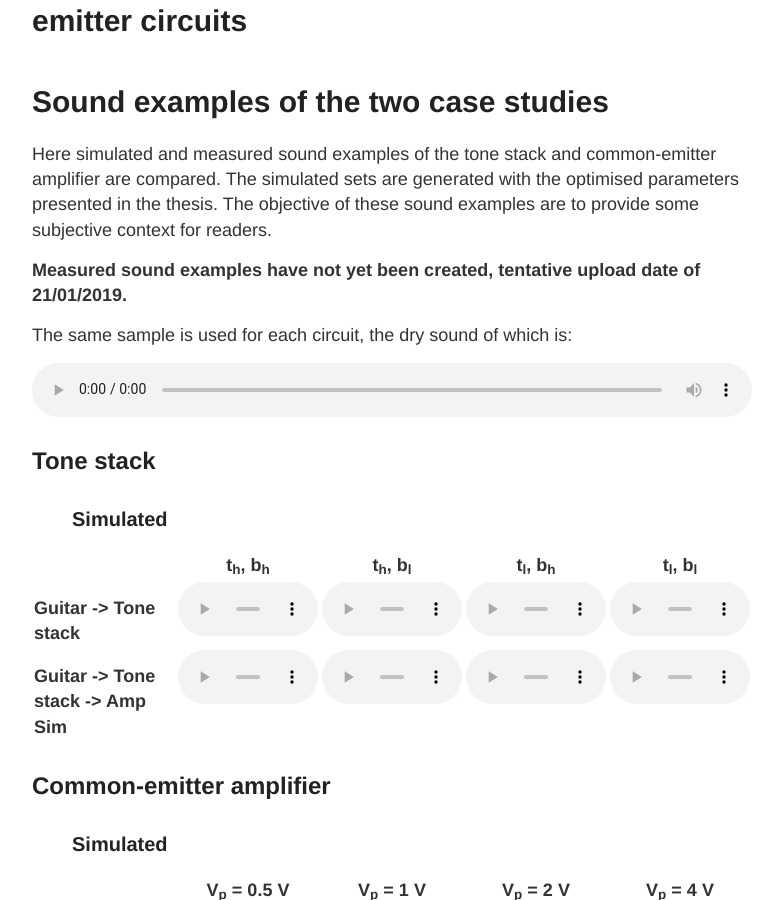
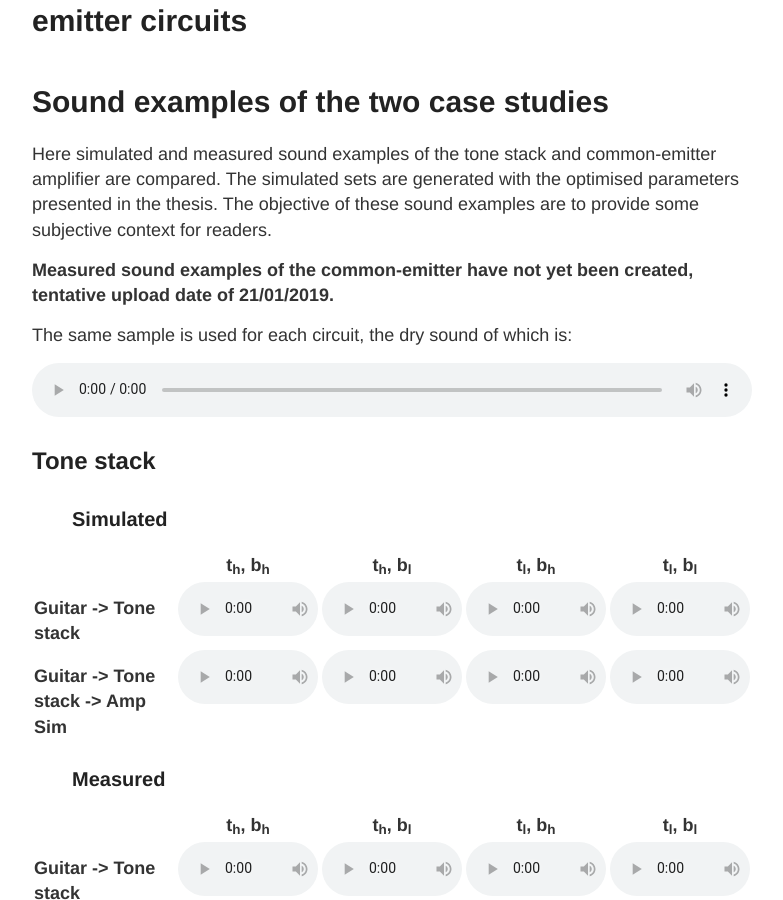
Before and after one commit to bholmesqub/thesis, a Jekyll site: the page built from chapters/parameter-estimation.md, in a window 1280 px wide and 900 px high, scrolled down 212 px. Shown: the whole window, without its empty margins (248-1031 px from the left). Built offline with Jekyll 4.4.1, drawn with Linux system fonts in a browser that asks for light colours.

Commit message:
Added measured samples of the tone stack, and removed the large capacitance value from the simulated version
Don't know where that capacitor has gone so it's much easier to remove it in the simulation than dig through all of my breadboards and components.

```diff
--- a/chapters/parameter-estimation.md
+++ b/chapters/parameter-estimation.md
@@ -9,7 +9,7 @@
 
 Here simulated and measured sound examples of the tone stack and common-emitter amplifier are compared. The simulated sets are generated with the optimised parameters presented in the thesis. The objective of these sound examples are to provide some subjective context for readers.
 
-**Measured sound examples have not yet been created, tentative upload date of 21/01/2019.**
+**Measured sound examples of the common-emitter have not yet been created, tentative upload date of 21/01/2019.**
 
 The same sample is used for each circuit, the dry sound of which is:
 
@@ -53,6 +53,72 @@
     <td>
       <audio controls style="width: 100%; text-align: center; vertical-align: middle;">
         <source src="{{ site.baseurl }}/audio/parameter-estimation/tonestack/sim/clean/tonestack_audio_t_l-b_l.wav" type="audio/wav">
+      Your browser does not support the audio element.
+      </audio>
+    </td>
+  </tr>
+  <tr>
+    <td style="font-weight: bold;">Guitar -> Tone stack -> Amp Sim</td>
+    <td>
+      <audio controls style="width: 100%; text-align: center; vertical-align: middle;">
+        <source src="{{ site.baseurl }}/audio/parameter-estimation/tonestack/sim/amp_model/tonestack_audio_t_h-b_h.wav" type="audio/wav">
+      Your browser does not support the audio element.
+      </audio>
+    </td>
+    <td>
+      <audio controls style="width: 100%; text-align: center; vertical-align: middle;">
+        <source src="{{ site.baseurl }}/audio/parameter-estimation/tonestack/sim/amp_model/tonestack_audio_t_h-b_l.wav" type="audio/wav">
+      Your browser does not support the audio element.
+      </audio>
+    </td>
+    <td>
+      <audio controls style="width: 100%; text-align: center; vertical-align: middle;">
+        <source src="{{ site.baseurl }}/audio/parameter-estimation/tonestack/sim/amp_model/tonestack_audio_t_l-b_h.wav" type="audio/wav">
+      Your browser does not support the audio element.
+      </audio>
+    </td>
+    <td>
+      <audio controls style="width: 100%; text-align: center; vertical-align: middle;">
+        <source src="{{ site.baseurl }}/audio/parameter-estimation/tonestack/sim/amp_model/tonestack_audio_t_l-b_l.wav" type="audio/wav">
+      Your browser does not support the audio element.
+      </audio>
+    </td>
+  </tr>
+</table>
+
+### Measured
+
+<table style="width:100%; table-layout: fixed">
+  <tr>
+    <th></th>
+    <th>t<sub>h</sub>, b<sub>h</sub></th>
+    <th>t<sub>h</sub>, b<sub>l</sub></th>
+    <th>t<sub>l</sub>, b<sub>h</sub></th>
+    <th>t<sub>l</sub>, b<sub>l</sub></th>
+  </tr>
+  <tr>
+    <td style="font-weight: bold;">Guitar -> Tone stack</td>
+    <td>
+      <audio controls style="width: 100%; text-align: center; vertical-align: middle;">
+        <source src="{{ site.baseurl }}/audio/parameter-estimation/tonestack/meas/clean/tonestack_audio_t_h-b_h.wav" type="audio/wav">
+      Your browser does not support the audio element.
+      </audio>
+    </td>
+    <td>
+      <audio controls style="width: 100%; text-align: center; vertical-align: middle;">
+        <source src="{{ site.baseurl }}/audio/parameter-estimation/tonestack/meas/clean/tonestack_audio_t_h-b_l.wav" type="audio/wav">
+      Your browser does not support the audio element.
+      </audio>
+    </td>
+    <td>
+      <audio controls style="width: 100%; text-align: center; vertical-align: middle;">
+        <source src="{{ site.baseurl }}/audio/parameter-estimation/tonestack/meas/clean/tonestack_audio_t_l-b_h.wav" type="audio/wav">
+      Your browser does not support the audio element.
+      </audio>
+    </td>
+    <td>
+      <audio controls style="width: 100%; text-align: center; vertical-align: middle;">
+        <source src="{{ site.baseurl }}/audio/parameter-estimation/tonestack/meas/clean/tonestack_audio_t_l-b_l.wav" type="audio/wav">
       Your browser does not support the audio element.
       </audio>
     </td>
```
Also changed, not shown: 16 other files.
